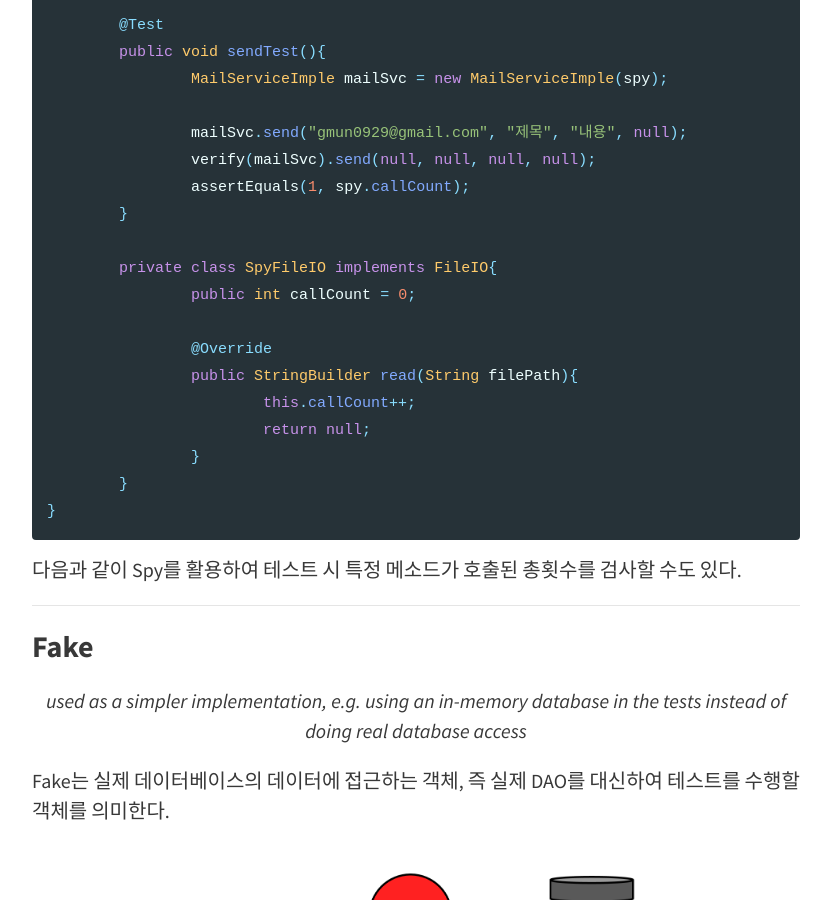
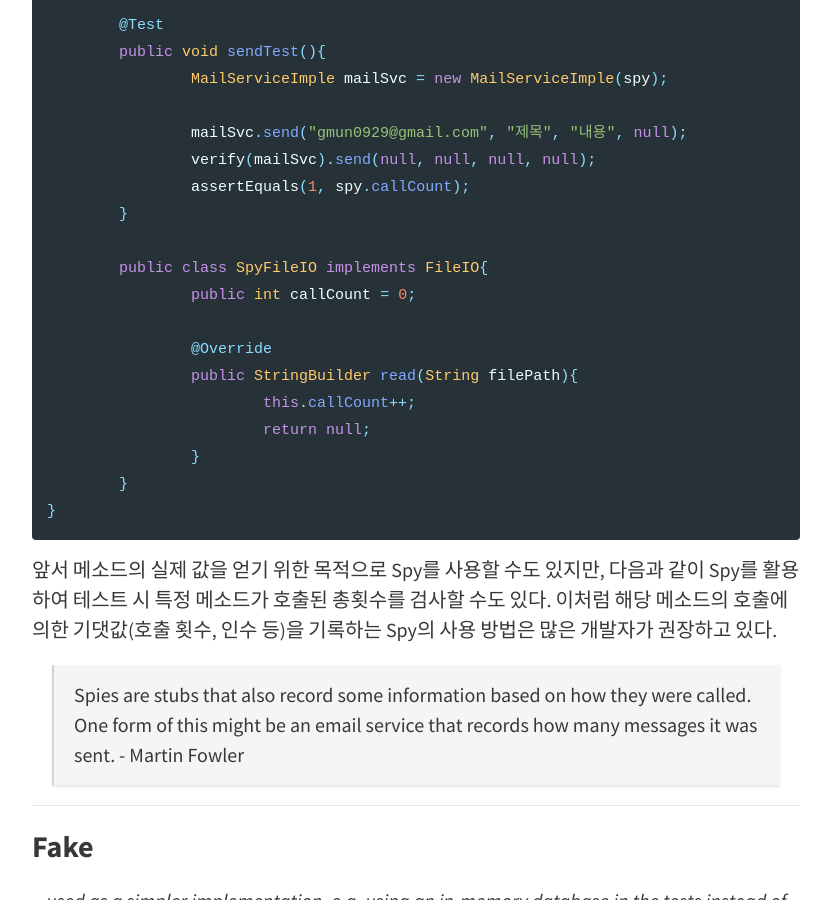
Before and after one commit to gmoon92/gmoon92.github.io, a Jekyll site: the page built from _posts/2018-10-13-test-double.md, in a window 1280 px wide and 900 px high, scrolled down 9884 px. Shown: the whole window, without its empty margins (224-1055 px from the left). Built offline with Jekyll 4.4.1, drawn with Linux system fonts in a browser that asks for light colours; comment, search, counter and statistics services are not loaded; some of the changed text lies outside the part shown.

Commit message:
spy add write

````diff
--- a/_posts/2018-10-13-test-double.md
+++ b/_posts/2018-10-13-test-double.md
@@ -45,7 +45,7 @@ _a trained professional who stands in for an actor in order to perform dangerous
 
 예를 들어 TestObject에 대한 테스트 코드를 작성한다고 가정하자. 여러 테스트 케이스를 적용하여 테스트 진행하던 중 Real Object에서 에러가 발생하였다. 이때 Real Object는 불완전한 상태라고 가정한다면 개발자는 Real Object와 관계가 형성된 객체들부터 검증한 다음에 테스트를 진행해야 TestObject를 검증할 수 있다.
 
-또 다른 예로는 테스트 시 실제 객체와 관계를 맺은 다른 객체들에 의해 값이 변경되는 부작용이 발생할 수 있다. 이러한 예측 불가능한 위험 때문에 해당 객체를 독립적인 객체로 대체하여 테스트를 진행한다. 이러한 행위는 결과적으로 개발자는 많은 상황을 고려해야 하며 추가적인 코드로 인해 테스트 코드가 복잡해진다.
+또 다른 예로는 테스트 시 실제 객체와 관계를 맺은 다른 객체들에 의해 값이 변경되는 부작용이 발생할 수 있다. 이러한 예측 불가능한 위험 때문에 해당 객체를 독립적인 객체로 대체하거나 코드를 수정하여 테스트를 진행한다. 이러한 행위는 결과적으로 개발자는 많은 상황을 고려해야 하며, 추가적인 코드로 인해 테스트 코드가 복잡해진다.
 
 <img src="/md/img/test-double/test-double-object.png">
 <em>Class Independency Relationship of Test Double</em>
@@ -261,7 +261,7 @@ public class MailServiceImpleTest {
 		assertEquals(1, spy.callCount);
 	}
 
-	private class SpyFileIO implements FileIO{
+	public class SpyFileIO implements FileIO{
 		public int callCount = 0;
 
 		@Override
@@ -273,7 +273,9 @@ public class MailServiceImpleTest {
 }
 ```
 
-다음과 같이 Spy를 활용하여 테스트 시 특정 메소드가 호출된 총횟수를 검사할 수도 있다.
+앞서 메소드의 실제 값을 얻기 위한 목적으로 Spy를 사용할 수도 있지만, 다음과 같이 Spy를 활용하여 테스트 시 특정 메소드가 호출된 총횟수를 검사할 수도 있다. 이처럼 해당 메소드의 호출에 의한 기댓값(호출 횟수, 인수 등)을 기록하는 Spy의 사용 방법은 많은 개발자가 권장하고 있다.
+
+>Spies are stubs that also record some information based on how they were called. One form of this might be an email service that records how many messages it was sent. - Martin Fowler
 
 
 ---
@@ -379,7 +381,7 @@ public class MailServiceImpleTest {
 		verify(mailSvc).send(null, null, null, null);
 	}
 
-	private class DummyFileIO implements FileIO{
+	public class DummyFileIO implements FileIO{
 		@Override
 		public StringBuilder read(String filePath){
 			throw new RuntimeException("Not expected to be called");
````
